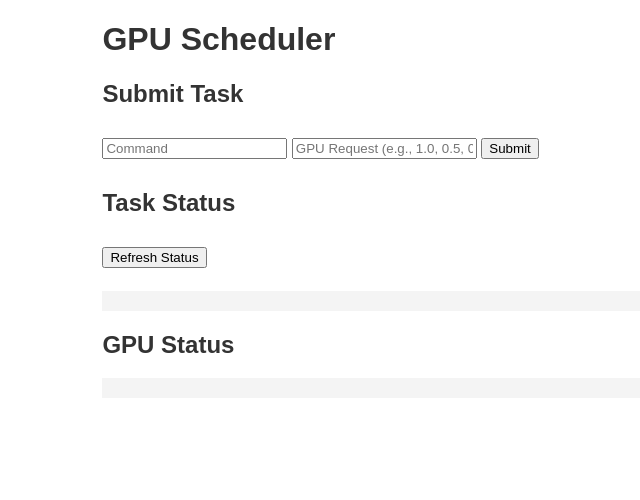
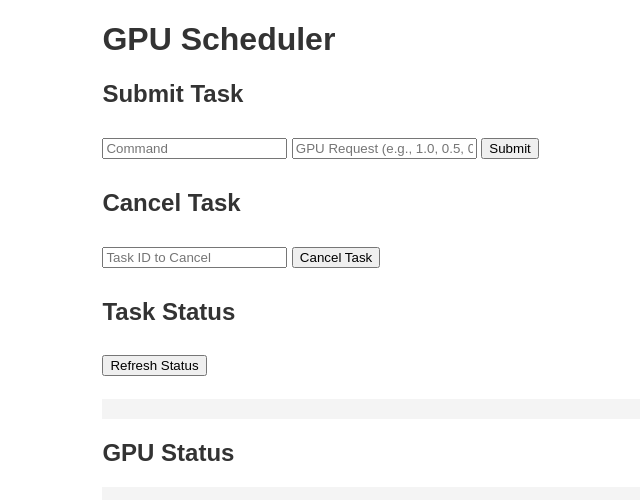
Before and after one commit to Shi-Soul/simple_scheduler, a Flask app: page / in a window 1280 px wide. Shown: the top 500 px of the page, without its empty margins (32-672 px from the left). Run offline with Flask 3, Linux system fonts and the light colour scheme.

Commit message:
wjxie: re-add cancel task botton

```diff
--- a/chatgpt/app/scheduler.py
+++ b/chatgpt/app/scheduler.py
@@ -37,7 +37,7 @@ class Scheduler:
             return task_id
 
     def cancel_task(self, task_id):
-        print("DEBUG:: cancel_task  ", task_id)
+        print("Cancel Task  ", task_id)
         task_id = int(task_id)
         with self.lock:
             for task in self.tasks:
@@ -92,9 +92,9 @@ class Scheduler:
             self.task_queue.put(task)
 
     def execute_task(self, task):
-        command = f" {task['command']}"
+        # command = f" {task['command']}"
+        command = f"ssh {task['server']} 'CUDA_VISIBLE_DEVICES={task['gpu']} {task['command']}'"
         print(f"DEBUG: scheduler execute_task {command=}")
-        # command = f"ssh {task['server']} 'CUDA_VISIBLE_DEVICES={task['gpu']} {task['command']}'"
         process = subprocess.Popen(command, shell=True)
 
         # Store the process in the task for potential cancellation
--- a/chatgpt/app/utils.py
+++ b/chatgpt/app/utils.py
@@ -1,5 +1,4 @@
 from typing import List, Dict
-from prettytable import PrettyTable
 
 def format_tasks(tasks: List[Dict]) -> str:
     tasks = sorted(tasks, key=lambda x: x['id'], reverse=True)
--- a/chatgpt/templates/index.html
+++ b/chatgpt/templates/index.html
@@ -12,6 +12,9 @@
     <input type="text" id="command" placeholder="Command">
     <input type="text" id="gpu_request" placeholder="GPU Request (e.g., 1.0, 0.5, 0.33)">
     <button onclick="submitTask()">Submit</button>
+    <h2>Cancel Task</h2>
+    <input type="text" id="cancel_id" placeholder="Task ID to Cancel">
+    <button onclick="cancelTask()">Cancel Task</button>
     <h2>Task Status</h2>
     <button onclick="refreshStatus()">Refresh Status</button>
     <pre id="status"></pre>
```
Also changed, not shown: 1 other file.
